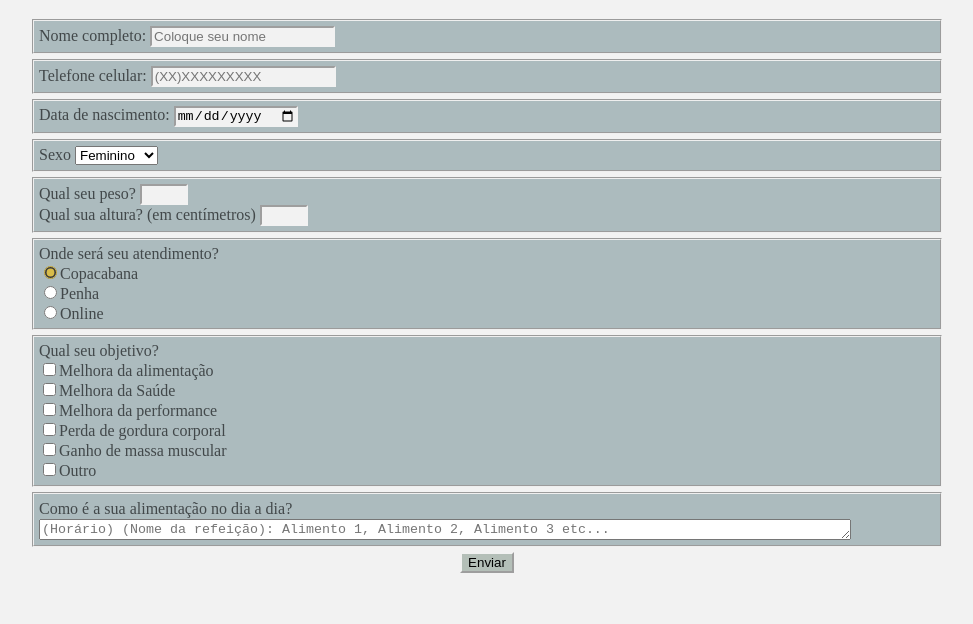
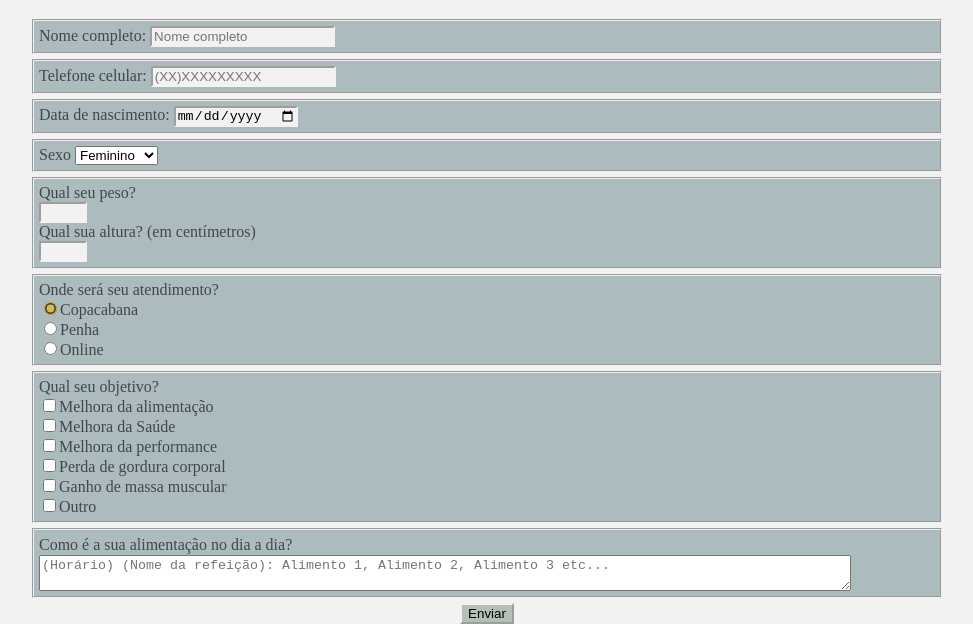
Before and after one commit to GabrielPQuintanilha/Formulario, a plain HTML site: page index.html in a window 1280 px wide. Shown: the part 257-881 px from the top of the page, without its empty margins (153-1126 px from the left). Before the commit the page ends 830 px from the top, so only its background shows below. Drawn offline with Linux system fonts and the light colour scheme.

Commit message:
Update index.html

```diff
--- a/index.html
+++ b/index.html
@@ -18,7 +18,7 @@
 
   <form id="survey-form">
     <fieldset>
-    <label for="name">Nome completo: <input id="name" type="text" placeholder="Coloque seu nome" required></label>
+    <label for="name">Nome completo: <input id="name" type="text" placeholder="Nome completo" required></label>
     </fieldset>
 
     <fieldset>
@@ -38,8 +38,8 @@
     </fieldset>
 
     <fieldset>
-    <label for="peso" class="block" >Qual seu peso? <input id="peso" type="number" class="caixa_medida"></label>
-    <label for="altura" class="block" >Qual sua altura? (em centímetros) <input id="altura" type="number" class="caixa_medida"></label>
+    <label for="peso" class="block" >Qual seu peso? <input id="peso" type="number" class="caixa_medida block"></label>
+    <label for="altura" class="block" >Qual sua altura? (em centímetros) <input id="altura" type="number" class="caixa_medida block"></label>
     </fieldset>
 
     <fieldset>
@@ -64,7 +64,7 @@
     <fieldset>
     <div class="rotina">
     <label for="rotina-alimentar">Como é a sua alimentação no dia a dia?</label>
-    <textarea id="rotina-alimentar" name="rotina-alimentar" rows="1" placeholder="(Horário) (Nome da refeição): Alimento 1, Alimento 2, Alimento 3 etc..."></textarea>
+    <textarea id="rotina-alimentar" name="rotina-alimentar" rows="2" class="block" placeholder="(Horário) (Nome da refeição): Alimento 1, Alimento 2, Alimento 3 etc..."></textarea>
     </div>
     </fieldset>
 
```
